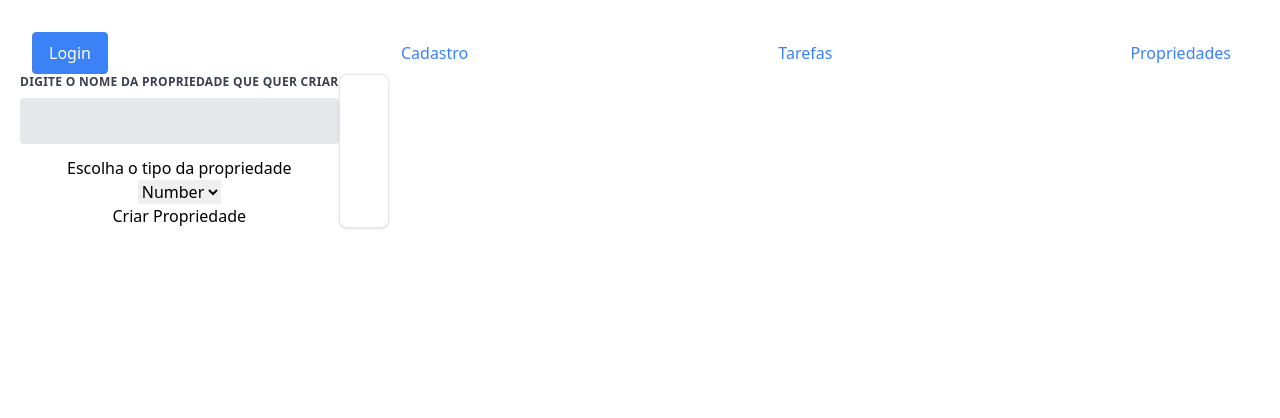
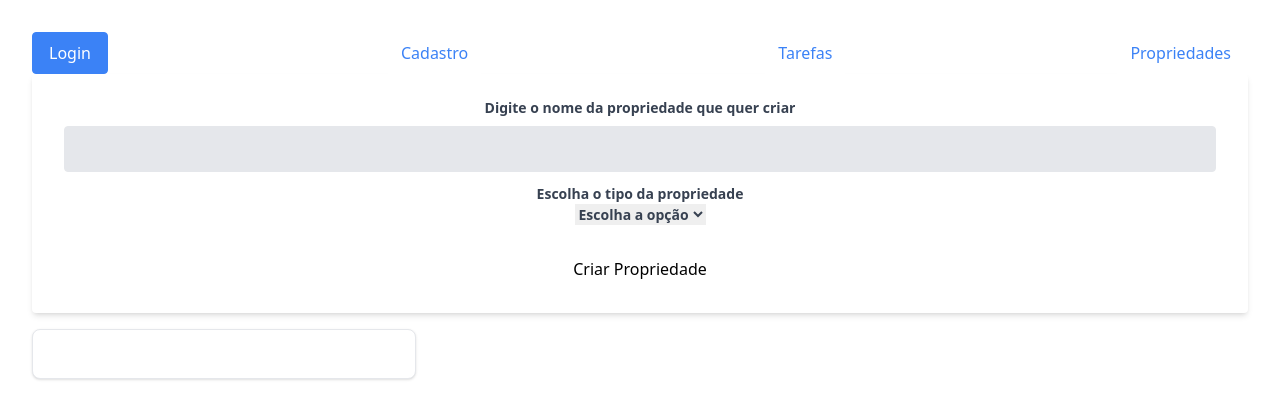
Before and after one commit to anaclaraborchardt/React-To-do, a React (Vite) app: page /properties in a window 1280 px wide. Shown: the top 418 px of the page. Built offline with nearby package versions, Linux system fonts and the light colour scheme.

Commit message:
arruma properties, amplia cadastro

```diff
--- a/src/App.jsx
+++ b/src/App.jsx
@@ -6,6 +6,7 @@ import CardsTarefas from "./cards/CardsTarefas";
 import { BrowserRouter, Routes, Route } from "react-router-dom";
 import Formulario from "./form/Formulario";
 import PropertyAdding from "./properties/PropertyAdding";
+import PropertiesCards from "./cards/PropertiesCards";
 
 const App = () => {
   const INITIAL_EXPENSES = [];
@@ -35,6 +36,7 @@ const App = () => {
           <Route
             path="cardstarefas"
             element={<CardsTarefas properties={properties} cards={expenses} onSaveData={addExpenseHandler} />}
+            // element={<PropertiesCards properties={properties} cards={expenses} onSaveData={addExpenseHandler} />}
           />
           <Route path="login" element={<Input />} />
           <Route path="cadastro" element={<Formulario />} />
--- a/src/cards/CardsReturn.jsx
+++ b/src/cards/CardsReturn.jsx
@@ -1,13 +1,18 @@
 import React from "react";
 import CardsTarefas from "./CardsTarefas";
 
-const CardsReturn = ({ cards, properties }) => {
+const CardsReturn = ({ cards, properties, index }) => {
+
+  const excluirCard = (index) => {
+
+  };
 
   return (
     <div className="block max-w-sm p-6 bg-white border border-gray-200 rounded-lg
      shadow hover:bg-gray-100 dark:bg-gray-800 dark:border-gray-700 dark:hover:bg-gray-700">
-      {cards.map((card) => (
-        <div key={card.id}>
+      {cards.map((card, index) => (
+        <div key={index}>
+          <div>
             <h2 className="mb-2 text-2xl font-bold tracking-tight text-gray-900 dark:text-white">
               {card.name}
             </h2>
@@ -18,7 +23,9 @@ const CardsReturn = ({ cards, properties }) => {
               {card.properties}
             </p>
           </div>
+          </div>
       ))}
+      <button type="submit">Excluir</button>
         </div>
       );
 };
--- a/src/cards/CardsTarefas.jsx
+++ b/src/cards/CardsTarefas.jsx
@@ -50,6 +50,9 @@ const CardsTarefas = ({ onSaveData, cards, properties }) => {
       properties: propertyCardInput,
       insert: insertCardInput,
     };
+
+    setCategoryCard('');
+    setNameCard('');
 
     localStorage.setItem("dadosTarefa", JSON.stringify(dadosTarefa));
     onSaveData(dadosTarefa);
--- a/src/cards/PropertiesCards.jsx
+++ b/src/cards/PropertiesCards.jsx
@@ -1,13 +1,21 @@
 import React from "react";
+import CardsTarefas from "./CardsTarefas";
 
-const PropertiesCards = ({ properties }) => {
+const PropertiesCards = (cards, properties) =>{
 
-    const propertyInputRef = useRef();
-    const[propertyCardInput, setPropertyCard] = useState('');
+    const onSaveDataHandler = (entradaDados) => {
+        const dadosTarefa = {
+        ... entradaDados,
+        id: Math.random().toString(),
+        }
+        cards.onAddExpense(dadosTarefa);
+    }
+    return(
+        <div >
+            <CardsTarefas onSaveData = {onSaveDataHandler}></CardsTarefas>
+        </div>
+    )
 
-    const inputPropertyChangeHandler = (event) => {
-        setPropertyCard(event.target.value);
-    }
 }
 
 export default PropertiesCards;
--- a/src/form/Formulario.jsx
+++ b/src/form/Formulario.jsx
@@ -1,15 +1,18 @@
 import React from "react"
-import {useState, useRef} from "react"
+import { useState, useRef } from "react"
 
 const Formulario = () => {
 
     const emailInputRef = useRef();
     const nomeInputRef = useRef()
     const numeroInputRef = useRef();
+    const senhaInputRef = useRef();
+
 
     const [emailEnteredInput, setEmail] = useState('');
     const [nomeEnteredInput, setNome] = useState('');
     const [numeroEnteredInput, setNumero] = useState('');
+    const [senhaEnteredInput, setSenha] = useState('');
 
     const nomeChangeHandler = (event) => {
         setNome(event.target.value);
@@ -23,6 +26,10 @@ const Formulario = () => {
         setEmail(event.target.value);
     }
 
+    const senhaChangeHandler = (event) => {
+        setSenha(event.target.value);
+    }
+
     const submitChangeHandler = (event) => {
         event.preventDefault();
 
@@ -33,17 +40,24 @@ const Formulario = () => {
         const dadosUsuarioCadastrado = {
             emailEnteredInput: emailEnteredInput,
             nomeEnteredInput: nomeEnteredInput,
-            numeroEnteredInput: numeroEnteredInput
+            numeroEnteredInput: numeroEnteredInput,
+            senhaEnteredInput: senhaEnteredInput
         }
         console.log(dadosUsuarioCadastrado)
         localStorage.setItem('dadosUsuarioCadastrado', JSON.stringify(dadosUsuarioCadastrado))
+
+        setEmail('');
+        setNome('');
+        setNumero('');
+        setSenha('');
+
     }
 
 
     return (
         <div>
             <form onSubmit={submitChangeHandler}>
-                <div  className="flex flex-wrap -mx-3 mb-6">
+                <div className="flex flex-wrap -mx-3 mb-6">
                     <div className="w-full px-3">
                         <label className="block uppercase tracking-wide text-gray-700 text-xs font-bold mb-2"
                         >Digite o seu e-mail
@@ -58,6 +72,7 @@ const Formulario = () => {
                         </label>
                     </div>
                 </div>
+
                 <div className="flex">
                     <div className="w-full md:w-1/2 px-3 mb-6 md:mb-0">
                         <label className="block uppercase tracking-wide text-gray-700 text-xs font-bold mb-2">Digite o seu Nome
@@ -69,8 +84,6 @@ const Formulario = () => {
                             </input>
                         </label>
                     </div>
-
-
                     <div className="w-full md:w-1/2 px-3 mb-6 md:mb-0">
                         <label className="block uppercase tracking-wide text-gray-700 text-xs font-bold mb-2">Digite o número do cadastro
                             <input
@@ -83,6 +96,36 @@ const Formulario = () => {
                         </label>
                     </div>
                 </div>
+
+                <div className="flex">
+                    <div className="w-full md:w-1/2 px-3 mb-6 md:mb-0">
+                        <label className="block uppercase tracking-wide text-gray-700 text-xs font-bold mb-2">Digite uma senha
+                            <input
+                                onChange={senhaChangeHandler}
+                                ref={senhaInputRef}
+                                value={senhaEnteredInput}
+                                type="text"
+                                className="appearance-none block w-full bg-gray-200 text-gray-700 border border-gray-200 rounded py-3 px-4 mb-3 leading-tight focus:outline-none focus:bg-white">
+                            </input>
+                        </label>
+                    </div>
+                    {/* <div className="w-full md:w-1/2 px-3 mb-6 md:mb-0">
+                        <label className="block uppercase tracking-wide text-gray-700 text-xs font-bold mb-2">Sua senha deve conter:
+                            <br></br>
+                            <input type="radio" />8 caracteres
+                            <br></br>
+                            <input type="radio" />1 letra maiúscula
+                            <br></br>
+                            <input type="radio" />1 letra minúscula
+                            <br></br>
+                            <input type="radio" />1 número
+                            <br></br>
+                            <input type="radio" />1 caractere especial
+                        </label>
+                    </div> */}
+                </div>
+
+
                 <button className="bg-blue-500 hover:bg-blue-700 text-white font-bold py-2 px-4 rounded" type="submit">Cadastrar</button>
             </form>
         </div>
--- a/src/properties/PropertyAdding.jsx
+++ b/src/properties/PropertyAdding.jsx
@@ -1,13 +1,13 @@
 import React from "react";
-import {useState, useRef} from "react"
+import { useState, useRef } from "react"
 import PropertyReturn from "./propertyReturn";
 
-const PropertyAdding = ({onSaveDataProperty, properties}) => {
+const PropertyAdding = ({ onSaveDataProperty, properties }) => {
 
     const nameInputRef = useRef();
     const typeInputRef = useRef();
-    const[namePropertyInput, setNameProperty] = useState('');
-    const[typePropertyInput, setTypeProperty] = useState('');
+    const [namePropertyInput, setNameProperty] = useState('');
+    const [typePropertyInput, setTypeProperty] = useState('');
 
     const inputNameChangeHandler = (event) => {
         setNameProperty(event.target.value);
@@ -27,8 +27,8 @@ const PropertyAdding = ({onSaveDataProperty, properties}) => {
         console.log(enteredtypeValue);
 
         const dadosProperty = {
-            name : namePropertyInput,
-            type : typePropertyInput
+            name: namePropertyInput,
+            type: typePropertyInput
         }
 
         localStorage.setItem('dadosProperty', JSON.stringify(dadosProperty))
@@ -38,11 +38,12 @@ const PropertyAdding = ({onSaveDataProperty, properties}) => {
     }
 
     return (
-        <div className="flex flex-wrap -mx-3 mb-6">
-            <form onSubmit={submitChangeHandler}>
+        <div className="w-full max-w-xs, divForms">
+            <form onSubmit={submitChangeHandler}
+                className="bg-white shadow-md rounded px-8 pt-6 pb-8 mb-4">
                 <label
-                className="block uppercase tracking-wide text-gray-700 text-xs font-bold mb-2"
-                >Digite o nome da propriedade que quer criar</label>
+                    className="block text-gray-700 text-sm font-bold mb-2">
+                    Digite o nome da propriedade que quer criar</label>
                 <input
                     className="appearance-none block w-full bg-gray-200 text-gray-700 border
                 border-gray-200 rounded py-3 px-4 mb-3 leading-tight focus:outline-none
@@ -52,13 +53,14 @@ const PropertyAdding = ({onSaveDataProperty, properties}) => {
                     onChange={inputNameChangeHandler}>
                 </input>
 
-                <label>
+                <label className="block text-gray-700 text-sm font-bold mb-2">
                     Escolha o tipo da propriedade
                     <br></br>
                     <select
                         value={typePropertyInput}
                         ref={typeInputRef}
                         onChange={inputTypeChangeHandler}>
+                        <option>Escolha a opção</option>
                         <option value="number">Number</option>
                         <option value="text">Text</option>
                     </select>
--- a/src/properties/propertyReturn.jsx
+++ b/src/properties/propertyReturn.jsx
@@ -5,8 +5,8 @@ const PropertyReturn = ({properties}) => {
     return (
         <div className="block max-w-sm p-6 bg-white border border-gray-200 rounded-lg
         shadow hover:bg-gray-100 dark:bg-gray-800 dark:border-gray-700 dark:hover:bg-gray-700">
-         {properties.map((property) => (
-           <div key={property.id}>
+         {properties.map((property, index) => (
+           <div key={index}>
              <h2 className="mb-2 text-2xl font-bold tracking-tight text-gray-900 dark:text-white">
                {property.name}
              </h2>
```
Lines whose indentation alone changed are shown as unchanged.
